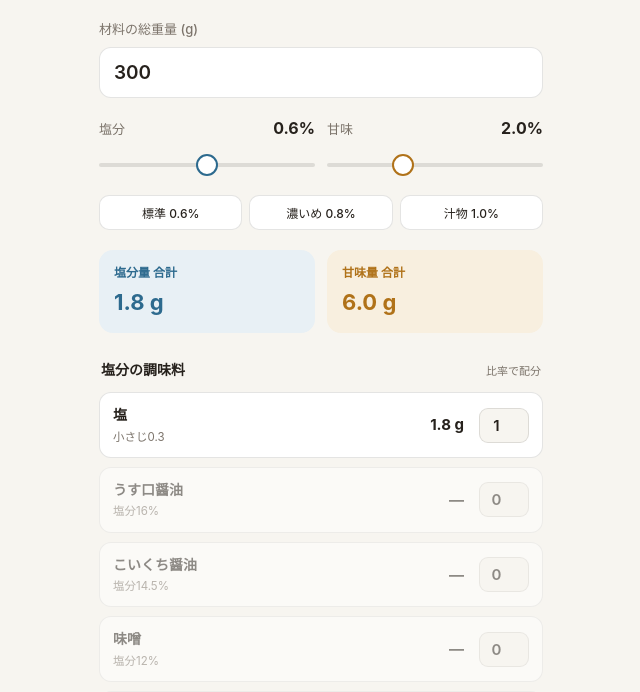
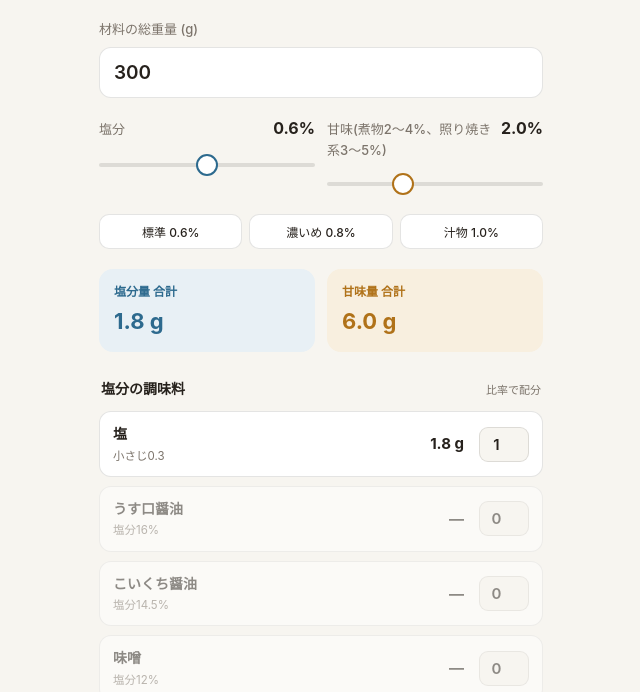
Before and after one commit to kazuya-331/katsuma_cal, a plain HTML site: page index.html in a window 1280 px wide. Shown: the part 121-813 px from the top of the page, without its empty margins (319-959 px from the left). Drawn offline with Linux system fonts and the light colour scheme.

Commit message:
Update index.html

```diff
--- a/index.html
+++ b/index.html
@@ -104,7 +104,7 @@
       <input type="range" id="pct" min="0" max="1.2" value="0.6" step="0.1" />
     </div>
     <div class="slider-box">
-      <div class="slider-head"><label style="margin:0;">甘味</label><span id="spct-out">2.0%</span></div>
+      <div class="slider-head"><label style="margin:0;">甘味(煮物2〜4%、照り焼き系3〜5%)</label><span id="spct-out">2.0%</span></div>
       <input type="range" id="spct" min="0" max="6" value="2" step="0.5" />
     </div>
   </div>
```
